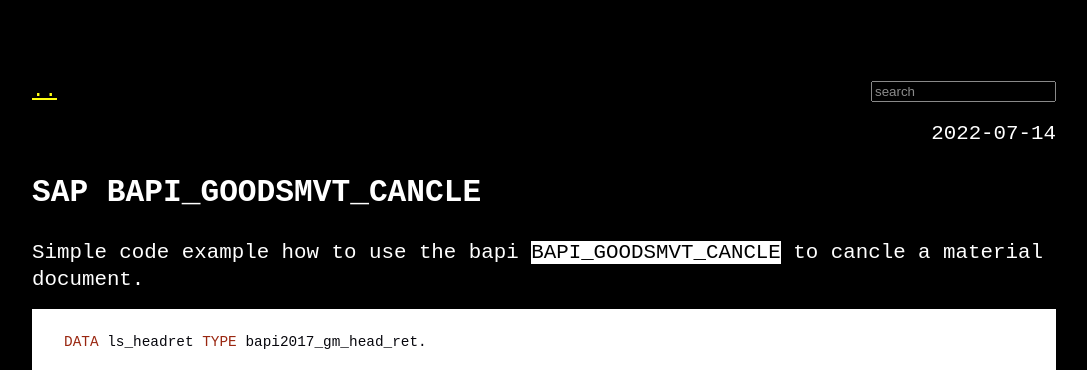
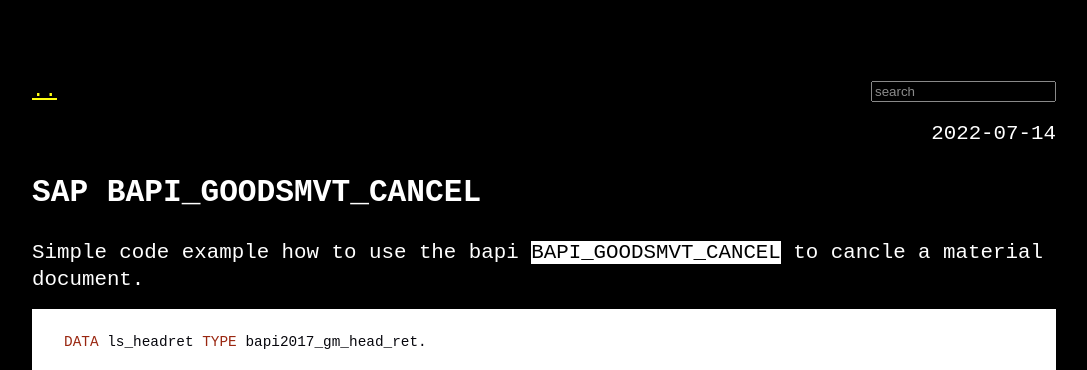
Before and after one commit to matseee/matseee.github.io, a Jekyll site: the page built from _posts/2022-07-15-sap-bapi-goodsmvt-cancle.md, in a window 1280 px wide. Shown: the top 370 px of the page, without its empty margins (96-1183 px from the left). Built offline with Jekyll 4.4.1, drawn with Linux system fonts in a browser that asks for light colours.

Commit message:
fix typo

````diff
--- a/_posts/2022-07-15-sap-bapi-goodsmvt-cancle.md
+++ b/_posts/2022-07-15-sap-bapi-goodsmvt-cancle.md
@@ -1,10 +1,10 @@
 ---
 layout: post
-title:  "SAP BAPI_GOODSMVT_CANCLE"
+title:  "SAP BAPI_GOODSMVT_CANCEL"
 date: 2022-07-15 00:00:00 +0200
 categories: ["Programming", "SAP"]
 ---
-Simple code example how to use the bapi `BAPI_GOODSMVT_CANCLE` to cancle a material document.
+Simple code example how to use the bapi `BAPI_GOODSMVT_CANCEL` to cancle a material document.
 
 ```abap
 DATA ls_headret TYPE bapi2017_gm_head_ret.
````
